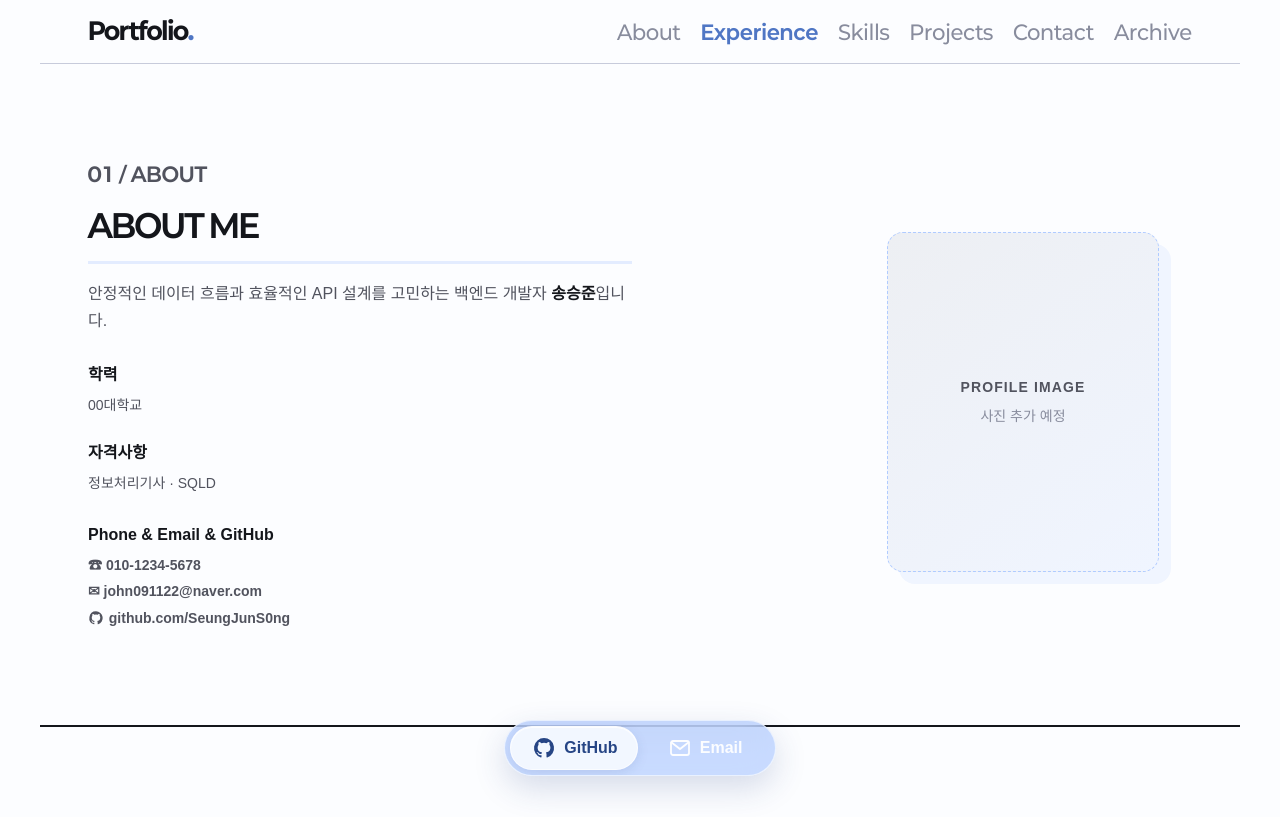
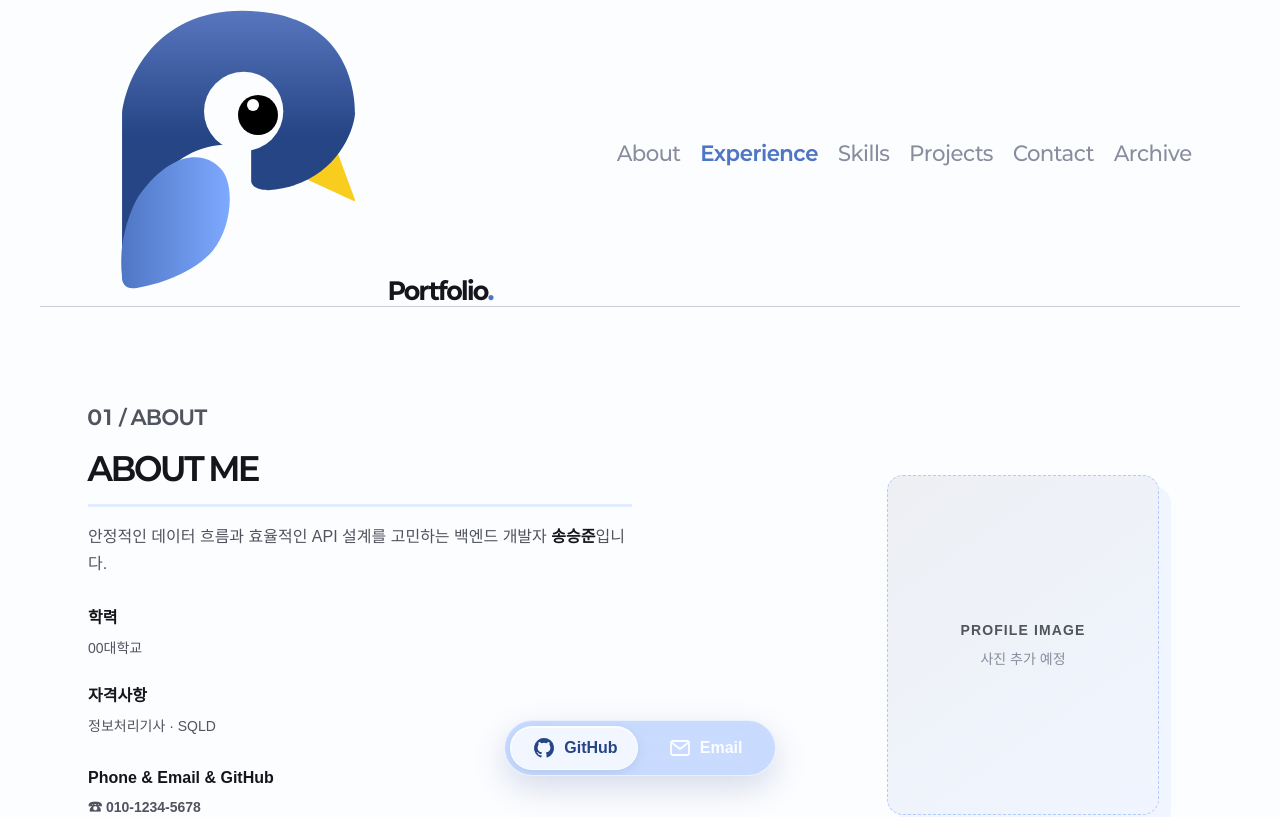
Before and after one commit to SeungJunS0ng/portfolio-site, a React (Vite) app: page / in a window 1280 px wide. Shown: the top 817 px of the page. Built offline with nearby package versions, Linux system fonts and the light colour scheme; no server answers; a web font is replaced by a local one.

Commit message:
feat: 헤더 로고에 파비콘 아이콘 추가

```diff
--- a/src/components/common/Header/Header.tsx
+++ b/src/components/common/Header/Header.tsx
@@ -18,6 +18,7 @@ export function Header({
   return (
     <header className={styles.header}>
       <a className={styles.logo} href="/">
+        <img src="/favicon.svg" alt="" className={styles.logoIcon} />
         Portfolio<span>.</span>
       </a>
       <Navigation
```
